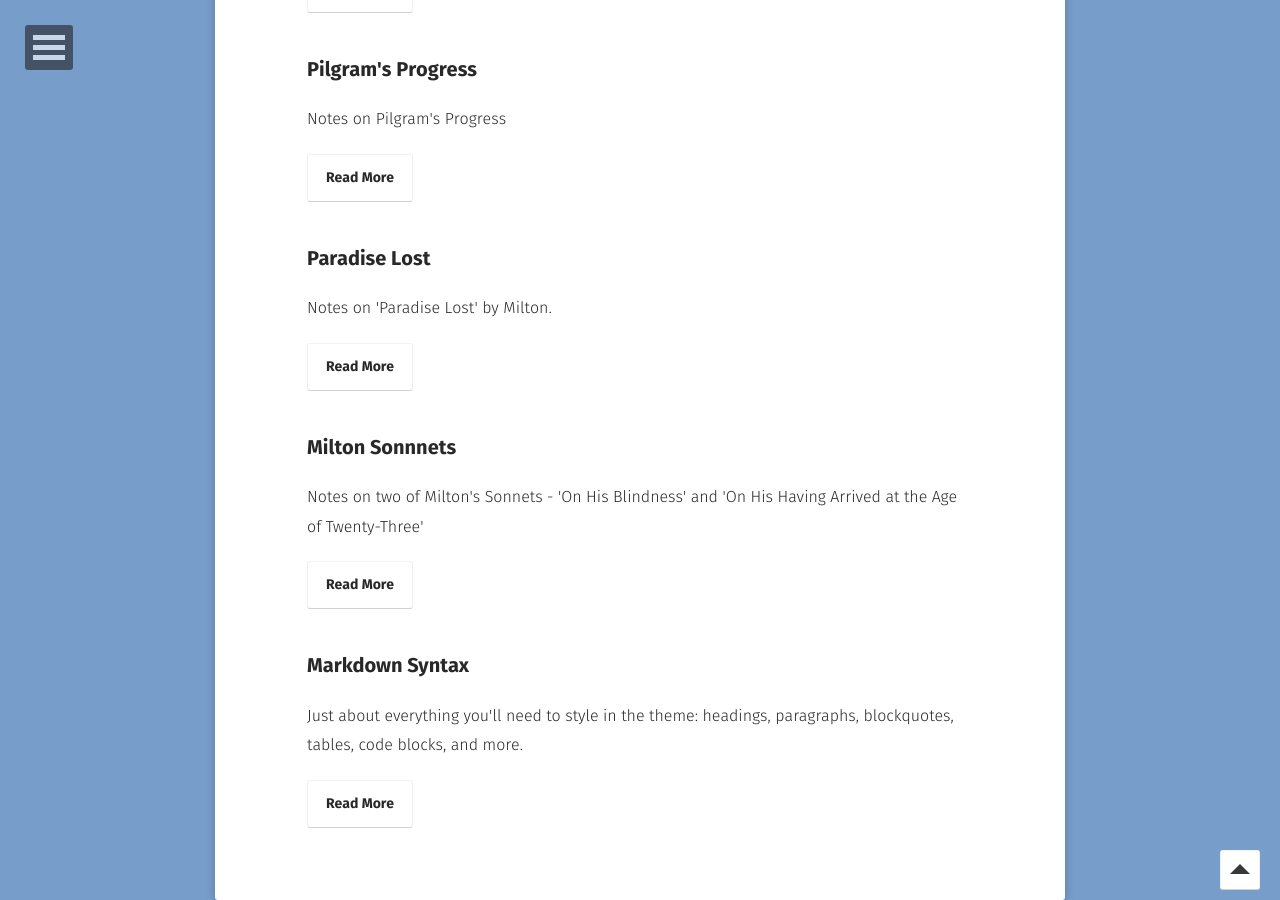
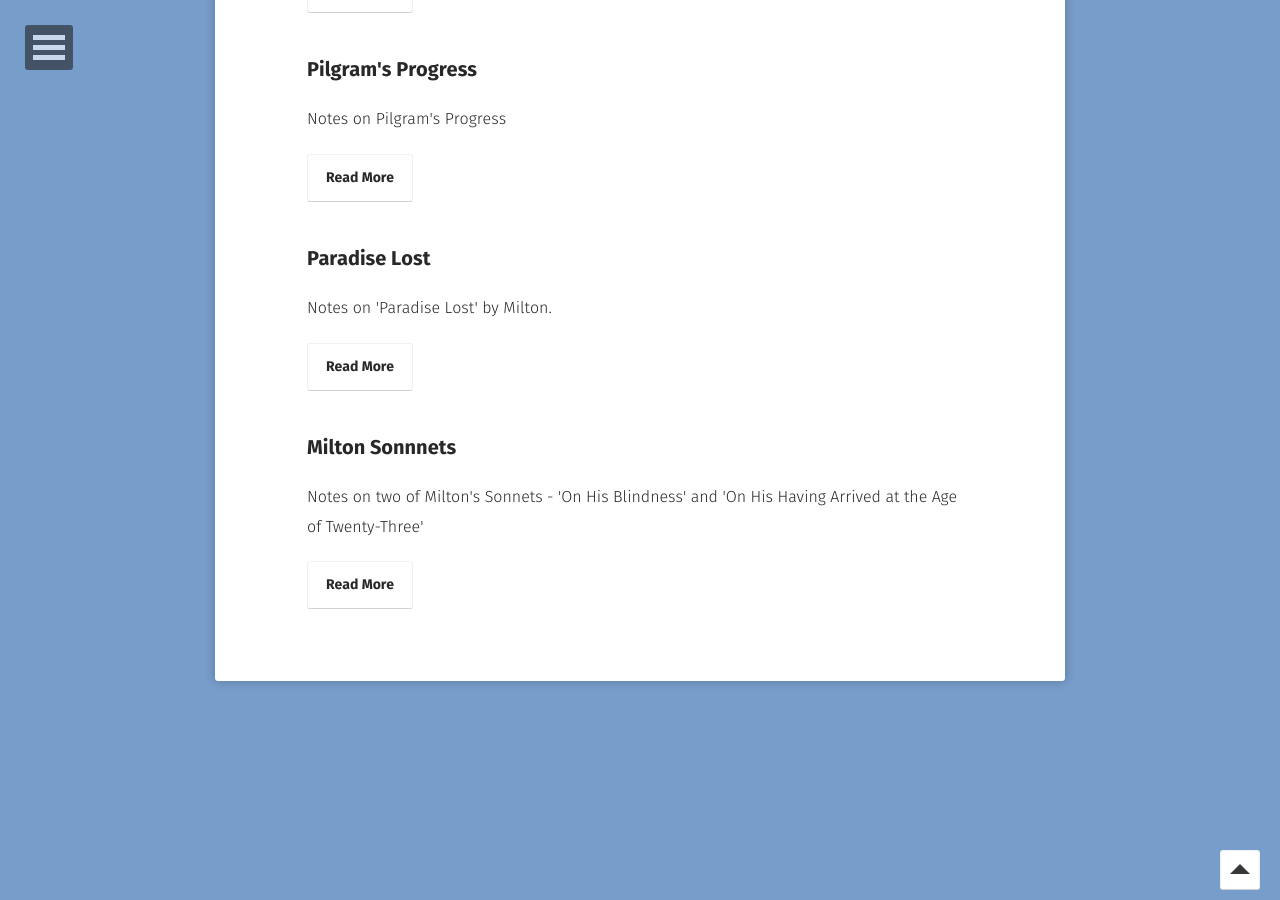
Before and after one commit to EthenStrine/site, a Jekyll site: the page built from posts/index.md, in a window 1280 px wide and 900 px high, scrolled down 715 px. Built offline with Jekyll 4.4.1, drawn with Linux system fonts in a browser that asks for light colours; some web fonts are replaced; some of the changed lines change nothing that is shown.

Commit message:
updating stuff

```diff
--- a/_posts/2016-03-20-markdown-syntax.md
+++ /dev/null
@@ -1,112 +0,0 @@
----
-layout: post
-title:  "Markdown Syntax"
-date:   2016-03-15
-excerpt: "Just about everything you'll need to style in the theme: headings, paragraphs, blockquotes, tables, code blocks, and more."
-tag:
-- markdown
-- syntax
-- sample
-- test
-- jekyll
-comments: true
----
-
-## HTML Elements
-
-Below is just about everything you'll need to style in the theme. Check the source code to see the many embedded elements within paragraphs.
-
-# Heading 1
-
-## Heading 2
-
-### Heading 3
-
-#### Heading 4
-
-##### Heading 5
-
-###### Heading 6
-
-### Body text
-
-Lorem ipsum dolor sit amet, test link adipiscing elit. **This is strong**. Nullam dignissim convallis est. Quisque aliquam.
-
-![Smithsonian Image](https://mmistakes.github.io/minimal-mistakes/images/3953273590_704e3899d5_m.jpg)
-{: .image-right}
-
-*This is emphasized*. Donec faucibus. Nunc iaculis suscipit dui. 53 = 125. Water is H2O. Nam sit amet sem. Aliquam libero nisi, imperdiet at, tincidunt nec, gravida vehicula, nisl. The New York Times (That’s a citation). Underline.Maecenas ornare tortor. Donec sed tellus eget sapien fringilla nonummy. Mauris a ante. Suspendisse quam sem, consequat at, commodo vitae, feugiat in, nunc. Morbi imperdiet augue quis tellus.
-
-HTML and CSS are our tools. Mauris a ante. Suspendisse quam sem, consequat at, commodo vitae, feugiat in, nunc. Morbi imperdiet augue quis tellus. Praesent mattis, massa quis luctus fermentum, turpis mi volutpat justo, eu volutpat enim diam eget metus.
-
-### Blockquotes
-
-> Lorem ipsum dolor sit amet, test link adipiscing elit. Nullam dignissim convallis est. Quisque aliquam.
-
-## List Types
-
-### Ordered Lists
-
-1. Item one
-   1. sub item one
-   2. sub item two
-   3. sub item three
-2. Item two
-
-### Unordered Lists
-
-* Item one
-* Item two
-* Item three
-
-## Tables
-
-| Header1 | Header2 | Header3 |
-|:--------|:-------:|--------:|
-| cell1   | cell2   | cell3   |
-| cell4   | cell5   | cell6   |
-|----
-| cell1   | cell2   | cell3   |
-| cell4   | cell5   | cell6   |
-|=====
-| Foot1   | Foot2   | Foot3
-{: rules="groups"}
-
-## Code Snippets
-
-{% highlight css %}
-#container {
-  float: left;
-  margin: 0 -240px 0 0;
-  width: 100%;
-}
-{% endhighlight %}
-
-## Buttons
-
-Make any link standout more when applying the `.btn` class.
-
-{% highlight html %}
-<a href="#" class="btn btn-success">Success Button</a>
-{% endhighlight %}
-
-<div markdown="0"><a href="#" class="btn">Primary Button</a></div>
-<div markdown="0"><a href="#" class="btn btn-success">Success Button</a></div>
-<div markdown="0"><a href="#" class="btn btn-warning">Warning Button</a></div>
-<div markdown="0"><a href="#" class="btn btn-danger">Danger Button</a></div>
-<div markdown="0"><a href="#" class="btn btn-info">Info Button</a></div>
-
-## KBD
-
-You can also use `<kbd>` tag for keyboard buttons.
-
-{% highlight html %}
-<kbd>W</kbd><kbd>A</kbd><kbd>S</kbd><kbd>D</kbd>
-{% endhighlight %}
-
-Press <kbd>W</kbd><kbd>A</kbd><kbd>S</kbd><kbd>D</kbd> to move your car. **Midtown Maddness!!**
-
-## Notices
-
-**Watch out!** You can also add notices by appending `{: .notice}` to a paragraph.
-{: .notice}
```
Also changed, not shown: _posts/2019-01-18-a-song-for-st-cecilias-day.md (line endings or trailing spaces).
